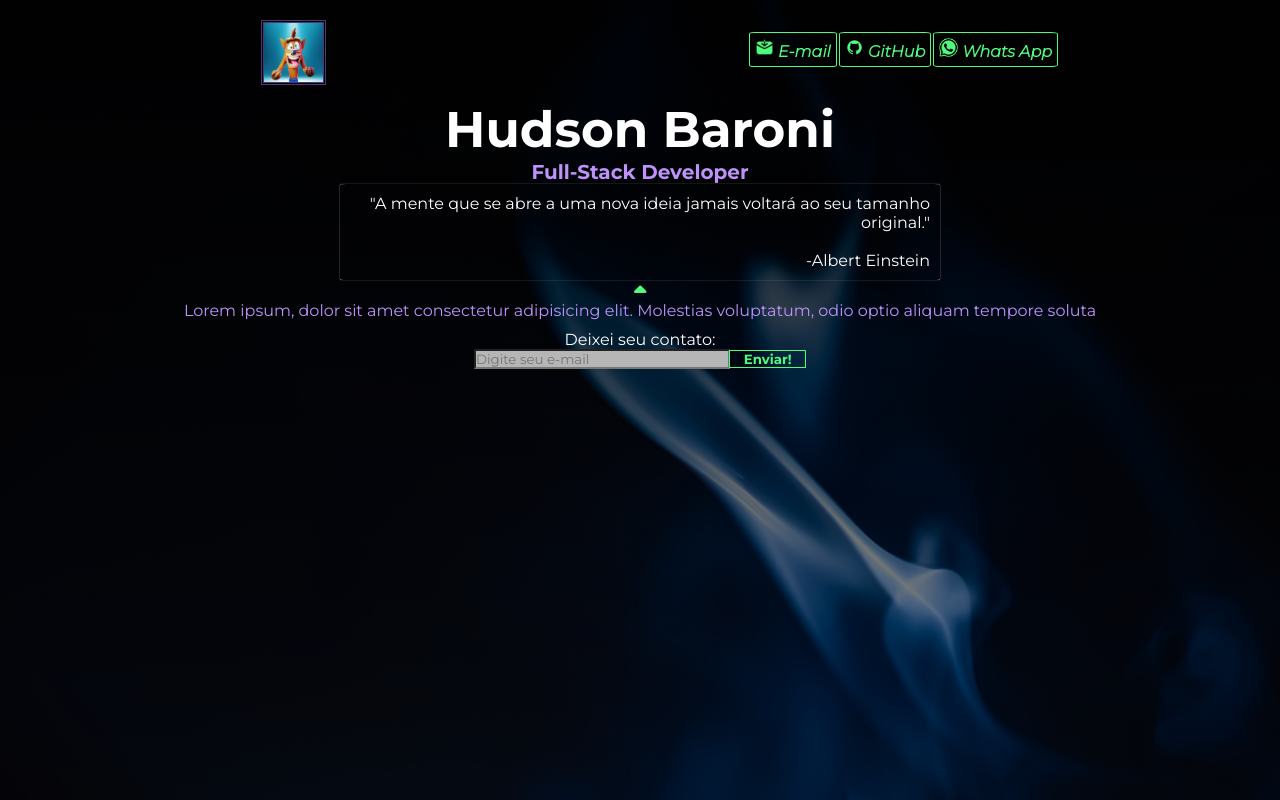
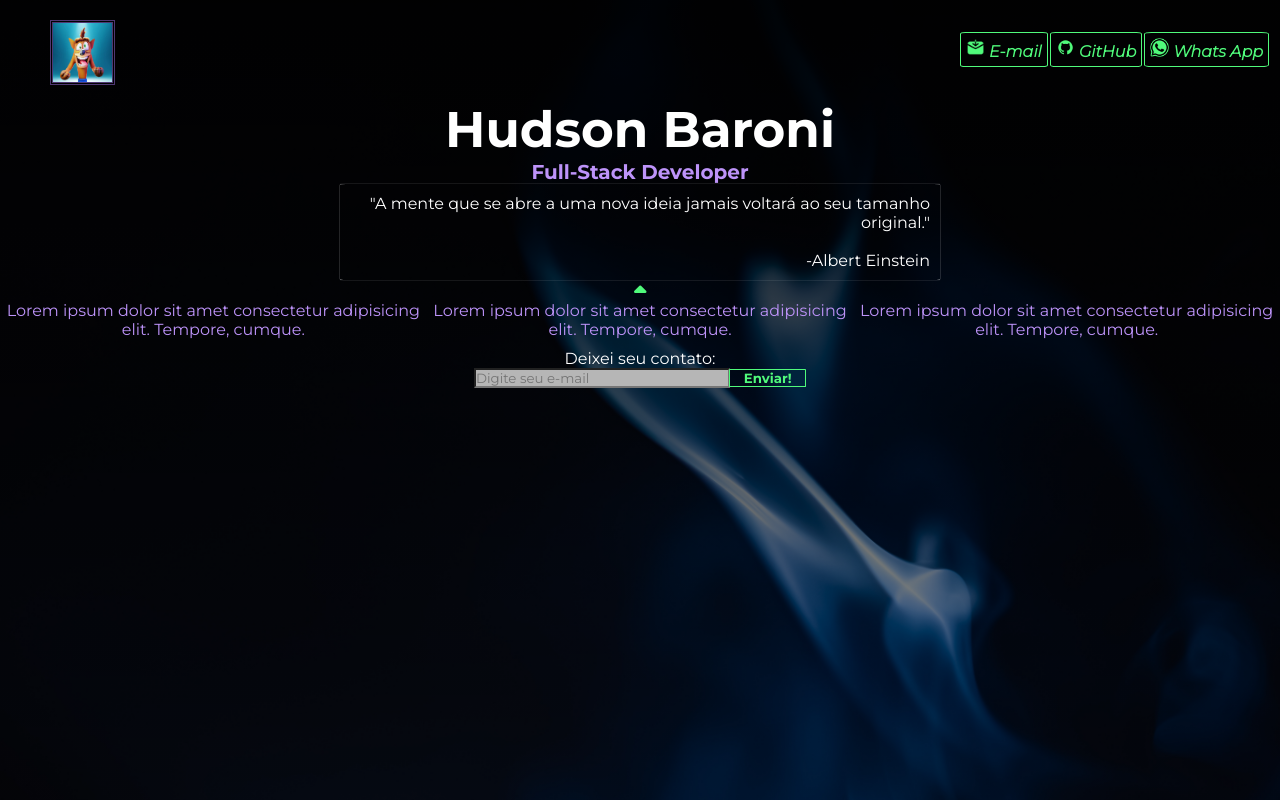
Before and after one commit to HudsonB1/hudsonb1.github.io, a plain HTML site: page index.html in a window 1280 px wide. Both pictures are taken after a click on the element 640 px from the left and 290 px from the top of the page. Drawn offline with Linux system fonts and the light colour scheme.

Commit message:
Flex cards about

```diff
--- a/index.html
+++ b/index.html
@@ -45,8 +45,15 @@
                 <i id="animation" class="fa-solid fa-caret-down"></i>
             </div>
             <div style="display: none;" id="repositorys">
-                Lorem ipsum, dolor sit amet consectetur adipisicing elit. Molestias voluptatum, odio optio aliquam
-                tempore soluta
+                <div>
+                    Lorem ipsum dolor sit amet consectetur adipisicing elit. Tempore, cumque.
+                </div>
+                <div>
+                    Lorem ipsum dolor sit amet consectetur adipisicing elit. Tempore, cumque.
+                </div>
+                <div>
+                    Lorem ipsum dolor sit amet consectetur adipisicing elit. Tempore, cumque.
+                </div>
             </div>
             <div class="form">
                 <div>
--- a/style.css
+++ b/style.css
@@ -27,7 +27,7 @@ body {
 
 header {
     display: flex;
-    justify-content: space-around;
+    justify-content: space-between;
     align-items: center;
     padding: 10px;
 }
@@ -41,7 +41,7 @@ header ul{
 header ul li{
     padding: 5px;
     margin: 1px;
-    border: 0.1px solid currentColor;
+    border: 0.1px solid;
     border-radius: 6%;
     color: #50fa7b;
     transition: 800ms;
@@ -90,6 +90,7 @@ header ul li img{
 
 #animation:hover{
     color: #b17aff71;
+    font-size: 21px;
 }
 
 .rotate {
@@ -113,13 +114,10 @@ header ul li img{
     text-align: end;
 }
 
-#about {
-    display: flex;
-}
-
 .showRepositys {
-    display: block !important;
-    transition: 200ms;
+    display: flex !important;
+    justify-content: space-around;
+    align-items: center;
 }
 
 .form {
```
